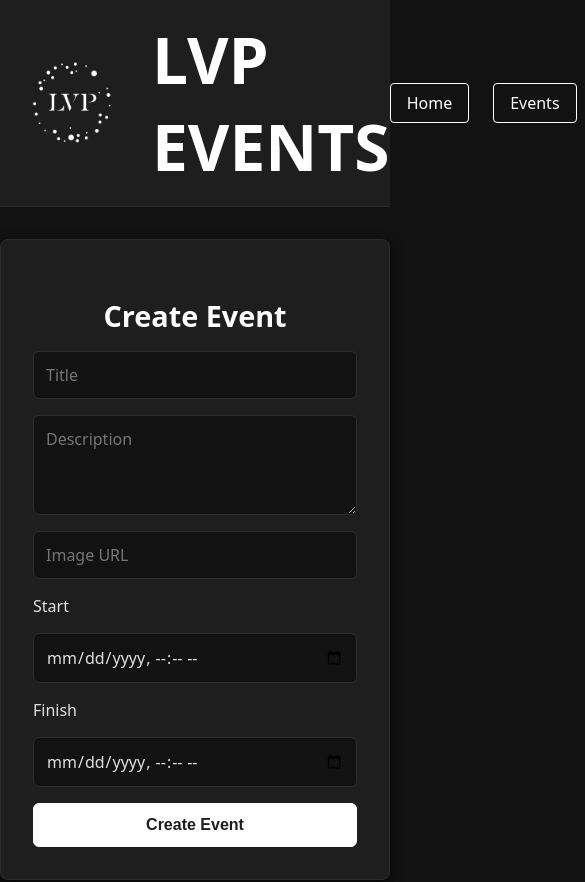
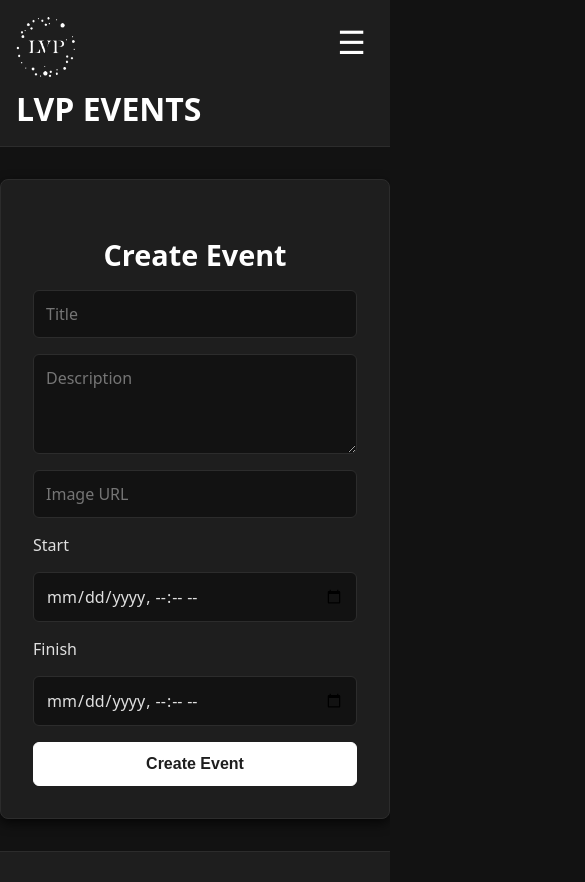
Before and after one commit to zayathena/events-platform-fe, a React (Create React App) app: page /create in a window 390 px wide. Shown: the top 882 px of the page, 585 px wide, since content can reach past the window. Built offline with nearby package versions, Linux system fonts and the light colour scheme; no server answers.

Commit message:
added burger menu for mobile

```diff
--- a/src/components/Header.module.css
+++ b/src/components/Header.module.css
@@ -1,13 +1,21 @@
 .header {
   background-color: var(--bg-container);
   border-bottom: 1px solid var(--border);
-  justify-content: space-between;
   display: flex;
   align-items: center;
   padding: 1rem 2rem;
   position: sticky;
   top: 0;
   z-index: 100;
+}
+
+.container {
+  display: flex;
+  align-items: center;
+  justify-content: space-between;
+  width: 100%;
+  max-width: 1200px;
+  margin: 0 auto;
 }
 
 .brand {
@@ -32,12 +40,18 @@
   font-size: 4rem;
   font-weight: 600;
 }
+
 .titleLink {
   color: var(--primary);
   text-decoration: none;
 }
 
+.nav {
+  margin-left: auto;
+}
+
 .navList {
+
   list-style: none;
   align-items: center;
   display: flex;
@@ -76,3 +90,75 @@
   font: inherit;
   cursor: pointer;
 }
+
+.hamburger {
+  display: none;
+}
+
+@media (max-width: 600px) {
+  .header {
+    flex-direction: column;
+    align-items: flex-start;
+    padding: 1rem;
+    gap: 1rem;
+  }
+
+  .brand {
+    flex-direction: column;
+    align-items: flex-start;
+    gap: 0.5rem;
+  }
+
+  .logo {
+    width: 60px;
+  }
+
+  .title {
+    font-size: 2rem;
+    text-align: left;
+  }
+
+  .navList {
+    flex-direction: column;
+    align-items: stretch;
+    width: 100%;
+    gap: 0.75rem;
+  }
+
+  .navItem {
+    width: 100%;
+    text-align: center;
+    padding: 0.75rem;
+  }
+
+  .footer {
+    padding: 1rem;
+    font-size: 0.875rem;
+    text-align: center;
+  }
+
+  .desktopNav {
+    display: none;
+  }
+
+  .mobileNav {
+    display: flex;
+    flex-direction: column;
+    width: 100%;
+    gap: 0.75rem;
+  }
+
+  .hamburger{
+  display: block;
+  position: fixed;
+  top: 1rem;
+  right: 1rem;
+  background: none;
+  border: none;
+  font-size: 2rem;
+  cursor: pointer;
+  color: var(--primary);
+  padding: 0.5rem;
+  z-index: 110;
+  }
+}
--- a/src/components/Header.tsx
+++ b/src/components/Header.tsx
@@ -2,9 +2,13 @@ import styles from './Header.module.css';
 import { Link } from 'react-router-dom';
 import { useAuth } from '../context/AuthContext';
 import logo from '../assests/logo.png';
+import { useState } from 'react';
 
 const Header = () => {
   const { user, setUser } = useAuth();
+  const [isMenuOpen, setIsMenuOpen] = useState(false);
+
+  const toggleMenu = () => setIsMenuOpen(!isMenuOpen);
 
   // useEffect(() => {
   //   fetch('http://localhost:5000/api/auth/me', { credentials: 'include' })
@@ -27,6 +31,7 @@ const Header = () => {
 
 return (
     <header className={styles.header}>
+      <div className={styles.container}>
         <div className={styles.brand}>
           <Link to="/" className={styles.logoLink}>
             <img src={logo} alt="LVP Events Logo" className={styles.logo} />
@@ -37,16 +42,15 @@ const Header = () => {
           </h1>
         </div>
 
-        <nav>
+        {/* Desktop */}
+        <nav className={`${styles.nav} ${styles.desktopNav}`}>
           <ul className={styles.navList}>
             <li><Link to="/" className={styles.navItem}>Home</Link></li>
             <li><Link to="/events" className={styles.navItem}>Events</Link></li>
             <li><Link to="/our-events" className={styles.navItem}>LVP Events</Link></li>
-
             {user?.role === 'staff' && (
               <li><Link to="/create" className={styles.navItem}>Create Event</Link></li>
             )}
-
             {!user ? (
               <>
                 <li><Link to="/login" className={styles.navItem}>Login</Link></li>
@@ -54,17 +58,51 @@ const Header = () => {
               </>
             ) : (
               <>
+                <li><span className={styles.navItem}>👤 {user.firstName || user.email}</span></li>
                 <li>
-              <span className={styles.navItem}>👤 {user.firstName || user.email}
-                </span>
-              </li>
-              <li>
-                <button onClick={handleLogout} className={`${styles.navItem} ${styles.logoutButton}`}>Logout</button>
+                  <button onClick={handleLogout} className={`${styles.navItem} ${styles.logoutButton}`}>
+                    Logout
+                  </button>
                 </li>
               </>
             )}
           </ul>
         </nav>
+
+
+        <button className={styles.hamburger} onClick={toggleMenu}>
+          ☰
+        </button>
+      </div>
+
+      {/* Mobile */}
+      {isMenuOpen && (
+        <nav className={styles.mobileNav}>
+          <ul className={styles.navList}>
+            <li><Link to="/" className={styles.navItem}>Home</Link></li>
+            <li><Link to="/events" className={styles.navItem}>Events</Link></li>
+            <li><Link to="/our-events" className={styles.navItem}>LVP Events</Link></li>
+            {user?.role === 'staff' && (
+              <li><Link to="/create" className={styles.navItem}>Create Event</Link></li>
+            )}
+            {!user ? (
+              <>
+                <li><Link to="/login" className={styles.navItem}>Login</Link></li>
+                <li><Link to="/register" className={styles.navItem}>Register</Link></li>
+              </>
+            ) : (
+              <>
+                <li><span className={styles.navItem}>👤 {user.firstName || user.email}</span></li>
+                <li>
+                  <button onClick={handleLogout} className={`${styles.navItem} ${styles.logoutButton}`}>
+                    Logout
+                  </button>
+                </li>
+              </>
+            )}
+          </ul>
+        </nav>
+      )}
     </header>
   );
 };
--- a/src/pages/Events.module.css
+++ b/src/pages/Events.module.css
@@ -5,6 +5,7 @@
 .eventList {
   list-style: none;
   padding: 0;
+  grid-template-columns: 1fr;
   margin: 0;
   display: flex;
   flex-wrap: wrap;
@@ -27,6 +28,7 @@
   cursor: pointer;
   transition: box-shadow 0.2s ease;
   overflow: hidden;
+  flex-direction: column;
 }
 
 .eventCard:hover {
@@ -64,3 +66,51 @@
   overflow: hidden;
   text-overflow: ellipsis;
 }
+
+@media (max-width: 600px) {
+  body {
+    align-items: center;
+    flex-direction: column;
+    min-height: 100vh;
+    margin: 0;
+    padding: 0;
+  }
+
+  .container {
+    display: block;
+    margin: 0 auto;
+    padding: 1rem;
+    width: 100%;
+    max-width: 360px;
+    text-align: center;
+  }
+
+  .eventList {
+    display: flex;
+    flex-direction: column;
+    gap: 1rem;
+  }
+
+  .eventCard {
+    width: 100%;
+    height: auto;
+    padding: 0.5rem;
+    margin: 0;
+  }
+
+  .eventImage {
+    width: 100%;
+    height: auto;
+    margin-bottom: 0.5rem;
+  }
+
+  .eventDetails {
+    padding: 0.5rem 0;
+  }
+
+  .eventTitle,
+  .eventDate {
+    text-align: center;
+    white-space: normal;
+  }
+}
```
Lines whose indentation alone changed are shown as unchanged.
